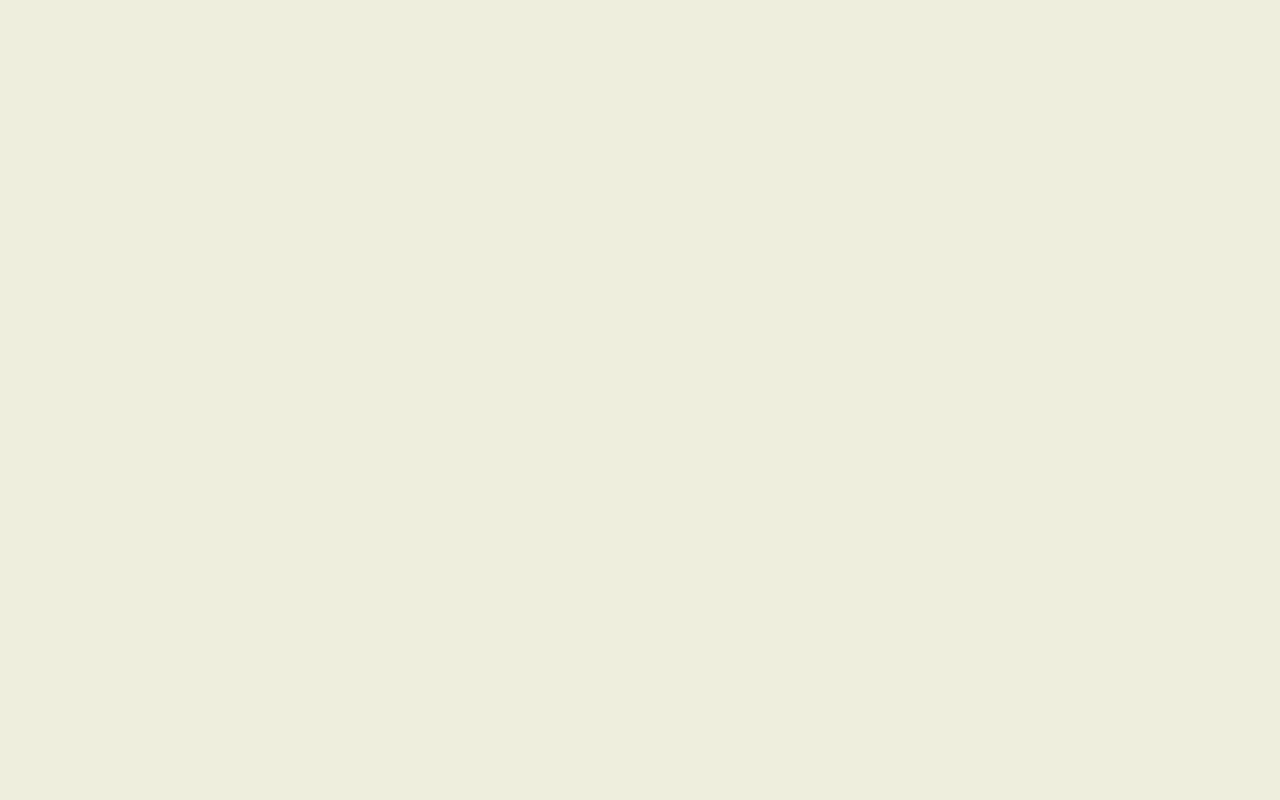
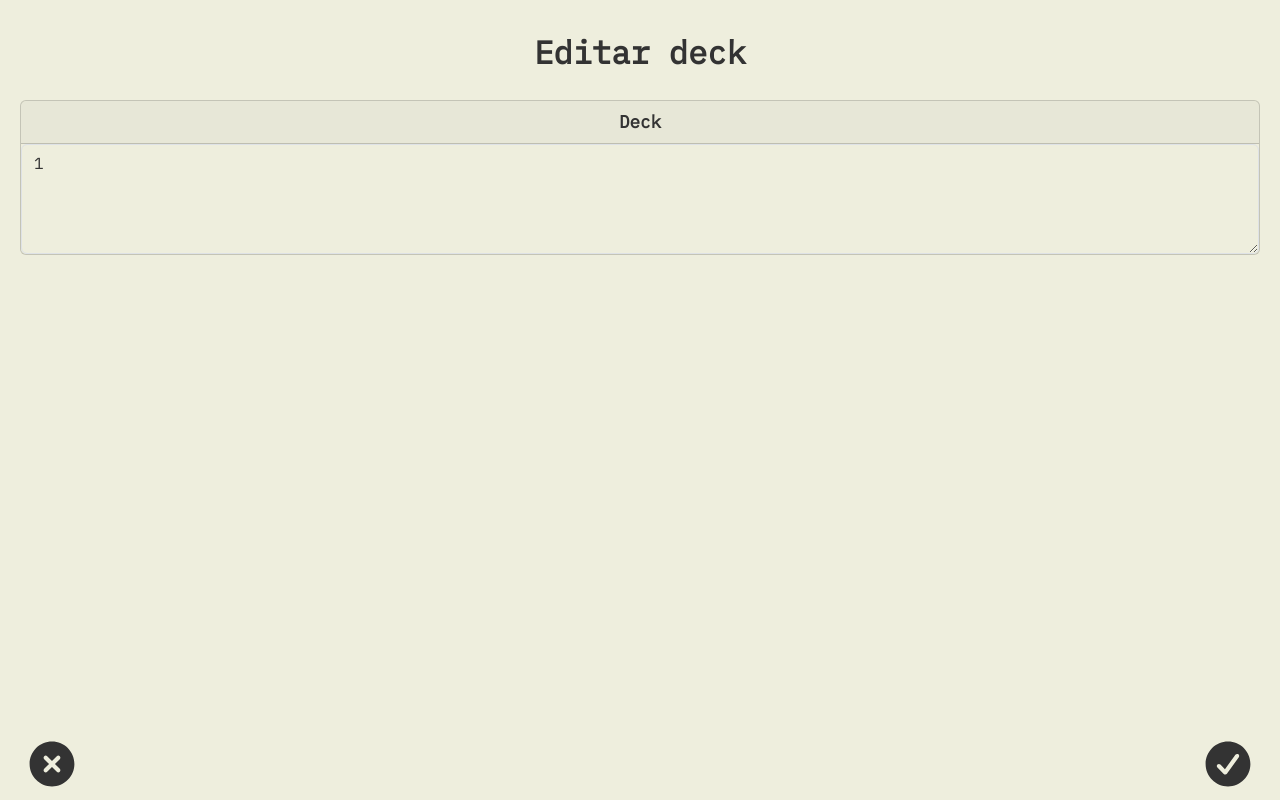
Before and after one commit to rodrigues-heric/flash-card-angular-java, an Angular app in the folder frontend/flashcards/: page /update-deck/1/1 in a window 1280 px wide. Before the commit this address led to /. Built offline with nearby package versions, Linux system fonts and the light colour scheme.

Commit message:
Feat: adding route to edit deck

```diff
--- a/frontend/flashcards/src/app/app-routing.module.ts
+++ b/frontend/flashcards/src/app/app-routing.module.ts
@@ -3,12 +3,14 @@ import { RouterModule, Routes } from '@angular/router';
 import { HomeComponent } from './pages/home/home.component';
 import { CreateCardComponent } from './pages/create-card/create-card.component';
 import { CreateDeckComponent } from './pages/create-deck/create-deck.component';
+import { UpdateDeckComponent } from './pages/update-deck/update-deck.component';
 
 const routes: Routes = [
   { path: '', component: HomeComponent },
   { path: 'home', component: HomeComponent },
   { path: 'create-card', component: CreateCardComponent },
   { path: 'create-deck', component: CreateDeckComponent },
+  { path: 'update-deck/:id/:name', component: UpdateDeckComponent },
 ];
 
 @NgModule({
--- a/frontend/flashcards/src/app/app.module.ts
+++ b/frontend/flashcards/src/app/app.module.ts
@@ -24,6 +24,7 @@ import { HomeDecksComponent } from './components/home-decks/home-decks.component
 import { HomeCardsComponent } from './components/home-cards/home-cards.component';
 import { CircleArrowRightSmallComponent } from './icons/circle-arrow-right-small/circle-arrow-right-small.component';
 import { PencilSmallComponent } from './icons/pencil-small/pencil-small.component';
+import { UpdateDeckComponent } from './pages/update-deck/update-deck.component';
 
 @NgModule({
   declarations: [
@@ -46,6 +47,7 @@ import { PencilSmallComponent } from './icons/pencil-small/pencil-small.componen
     HomeCardsComponent,
     CircleArrowRightSmallComponent,
     PencilSmallComponent,
+    UpdateDeckComponent,
   ],
   imports: [
     BrowserModule,
--- a/frontend/flashcards/src/app/components/home-decks/home-decks.component.html
+++ b/frontend/flashcards/src/app/components/home-decks/home-decks.component.html
@@ -10,7 +10,10 @@
           <div class="card-header header-font">
             <div class="row">
               <div class="col">
-                <icon-pencil-small class="float-start"></icon-pencil-small>
+                <icon-pencil-small
+                  [routerLink]="['/update-deck', deck.id, deck.name]"
+                  class="float-start"
+                ></icon-pencil-small>
               </div>
               <div class="col">{{ deck.name }}</div>
               <div class="col">
--- /dev/null
+++ b/frontend/flashcards/src/app/pages/update-deck/update-deck.component.html
@@ -0,0 +1,36 @@
+<div class="row">
+  <div class="col">
+    <app-title [inputTitle]="'Editar deck'"></app-title>
+  </div>
+</div>
+<div class="row">
+  <div class="col">
+    <div class="card text-center">
+      <span
+        *ngIf="!getFormValid()"
+        class="position-absolute top-0 start-100 translate-middle p-2 bg-danger rounded-circle"
+      >
+      </span>
+      <div class="card-header header-font">Deck</div>
+      <div class="card-body body-style">
+        <textarea
+          class="form-control"
+          rows="4"
+          placeholder="Digite o nome do deck"
+          [formControl]="deckNameControl"
+          required
+        ></textarea>
+      </div>
+    </div>
+  </div>
+</div>
+<div class="row">
+  <div class="col">
+    <div class="position-fixed bottom-0 mb-2 ms-4 start-0">
+      <icon-cross-big (click)="navigateToHome()"></icon-cross-big>
+    </div>
+    <div *ngIf="getFormValid()" class="position-fixed bottom-0 mb-2 me-4 end-0">
+      <icon-check-big (click)="saveDeck()"></icon-check-big>
+    </div>
+  </div>
+</div>
--- /dev/null
+++ b/frontend/flashcards/src/app/pages/update-deck/update-deck.component.scss
@@ -0,0 +1,7 @@
+.header-font {
+  font-size: 1.1rem;
+}
+
+.body-style {
+  padding: 0;
+}
--- /dev/null
+++ b/frontend/flashcards/src/app/pages/update-deck/update-deck.component.ts
@@ -0,0 +1,66 @@
+import { Component, OnInit } from '@angular/core';
+import { FormControl, Validators } from '@angular/forms';
+import { ActivatedRoute, Router } from '@angular/router';
+import { DecksService } from 'src/app/services/decks.service';
+
+@Component({
+  selector: 'app-update-deck',
+  templateUrl: './update-deck.component.html',
+  styleUrls: ['./update-deck.component.scss'],
+})
+export class UpdateDeckComponent implements OnInit {
+  private nameFC: FormControl = new FormControl('', Validators.required);
+  private deckId: number = -1;
+
+  constructor(
+    private router: Router,
+    private decksService: DecksService,
+    private route: ActivatedRoute
+  ) {}
+
+  ngOnInit(): void {
+    this.route.params.subscribe((params) => {
+      this.deckIdValue = Number(params['id']);
+      this.deckName = params['name'];
+    });
+  }
+
+  get deckNameControl(): FormControl {
+    return this.nameFC;
+  }
+
+  get deckName(): string {
+    return this.nameFC.value;
+  }
+
+  set deckName(value: string) {
+    this.nameFC.setValue(value);
+  }
+
+  get deckIdValue(): number {
+    return this.deckId;
+  }
+
+  set deckIdValue(value: number) {
+    this.deckId = value;
+  }
+
+  public getFormValid(): boolean {
+    return this.deckNameControl.valid;
+  }
+
+  public navigateToHome(): void {
+    this.router.navigate(['/']);
+  }
+
+  public saveDeck(): void {
+    if (this.getFormValid()) {
+      this.decksService.saveDeck(this.deckName).subscribe({
+        next: () => this.navigateToHome(),
+        error: (error) => {
+          console.error('Error saving deck:', error);
+        },
+      });
+    }
+  }
+}
```
Also changed, not shown: 1 other file (tests, documents, lock files or other folders).
